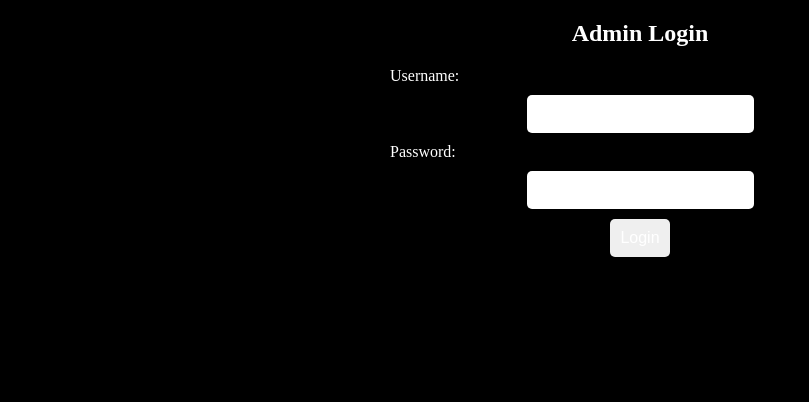
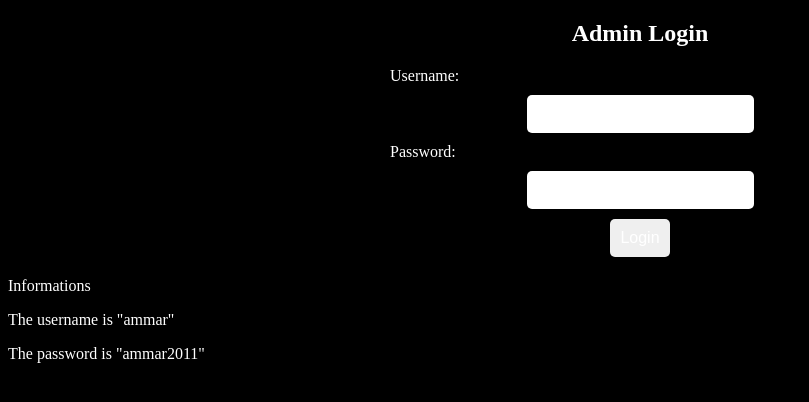
Before and after one commit to AmmarElkhatib/Quizgame, a plain HTML site: page index.html in a window 1280 px wide. Shown: the whole page, without its empty margins (0-809 px from the left). Drawn offline with Linux system fonts and the light colour scheme.

Commit message:
Update index.html

```diff
--- a/index.html
+++ b/index.html
@@ -24,7 +24,9 @@
     <button class="next-button hidden" onclick="nextQuestion()">Next</button>
     <div id="score"></div>
   </div>
-
+  <p> Informations </p>
+  <p> The username is "ammar" </p>
+  <p> The password is "ammar2011" </p>
   <script src="script.js"></script>
 </body>
 </html>
```
